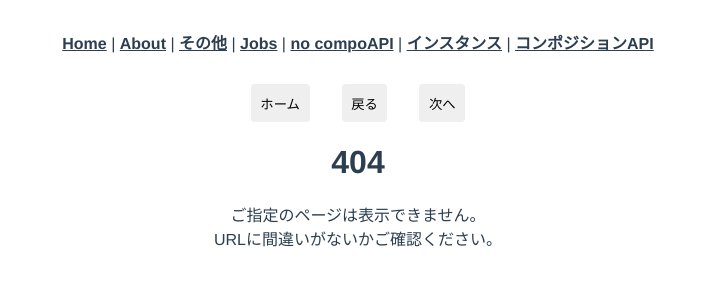
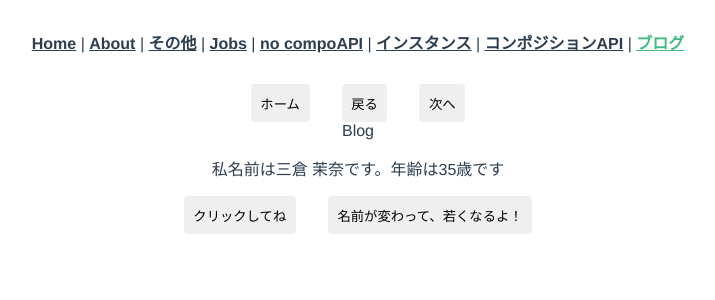
Before and after one commit to yozakurakirei/vue3-modal, a Vue app: page /blog in a window 1280 px wide. Before the commit this address had no page. Shown: the top 300 px of the page, without its empty margins (282-997 px from the left). Built offline with nearby package versions, Linux system fonts and the light colour scheme.

Commit message:
compositionAPI studying

```diff
--- a/src/App.vue
+++ b/src/App.vue
@@ -6,7 +6,8 @@
     <router-link :to="{ name: 'Jobs'}">Jobs</router-link> |
     <router-link :to="{ name: 'MyBook'}">no compoAPI</router-link> |
     <router-link :to="{ name: 'Instance'}">インスタンス</router-link> |
-    <router-link :to="{ name: 'CompositionApi'}">コンポジションAPI</router-link>
+    <router-link :to="{ name: 'CompositionApi'}">コンポジションAPI</router-link> |
+    <router-link :to="{ name: 'Blog' }">ブログ</router-link>
   </div>
   <button @click="redirect">ホーム</button>
   <button @click="back">戻る</button>
--- a/src/router/index.js
+++ b/src/router/index.js
@@ -1,11 +1,13 @@
-import { createRouter, createWebHistory } from 'vue-router'
-import Home from '../views/Home.vue'
+import { createRouter, createWebHistory } from 'vue-router';
+import Home from '../views/Home.vue';
 import Jobs from "../views/jobs/Jobs.vue";
 import JobDetail from "../views/jobs/JobDetail.vue";
 import NotFound404 from "../views/error/NotFound404.vue";
-import MyBook from "../views/MyStudy/MyBook.vue"
-import Instance from "../views/MyStudy/Instance.vue"
-import CompositionApi from "../views/MyStudy/CompositionApi.vue"
+import MyBook from "../views/MyStudy/MyBook.vue";
+import Instance from "../views/MyStudy/Instance.vue";
+import CompositionApi from "../views/MyStudy/CompositionApi.vue";
+import { setBlockTracking } from 'vue';
+import Blog from "../views/blog/Blog.vue";
 
 const routes = [
   {
@@ -59,6 +61,11 @@ const routes = [
     name: "CompositionApi",
     component: CompositionApi
   },
+  {
+    path: "/blog",
+    name: "Blog",
+    component: Blog,
+  }
 
 ]
 
--- a/src/views/Ather.vue
+++ b/src/views/Ather.vue
@@ -1,16 +1,10 @@
 <template>
   <h1>その他のページです</h1>
-  <p>{{ msg }}</p>
 </template>
 
 <script>
+import { ref } from '@vue/reactivity'
 export default {
-  name: "Ather",
-  data() {
-    return {
-      msg: "This is an Ather Page!(・・"
-    }
-  }
 }
 </script>
 
--- /dev/null
+++ b/src/views/blog/Blog.vue
@@ -0,0 +1,44 @@
+<template>
+  <div class="blog">
+    Blog
+    <p ref="p" >私名前は{{ name }}です。年齢は{{ age }}歳です</p>
+    <button @click="handleClick">クリックしてね</button>
+    <button @click="handleClick2">名前が変わって、若くなるよ！</button>
+  </div>
+</template>
+
+<script>
+import { ref } from '@vue/reactivity';
+
+export default {
+  setup() {
+    console.log(this);
+
+    const name = ref("三倉 茉奈");
+    const age = ref(35);
+
+    const p = ref(null)
+    console.log(p, p.value)
+
+    const handleClick = () => {
+      console.log(name.value + "がクリックしました");
+      console.log(p, p.value);
+      p.value.classList.add("test");
+      p.value.textContent = "三倉佳奈やで"
+    }
+
+    const handleClick2 = () => {
+      name.value = "まなちゃん";
+      age.value = 33;
+    }
+
+    return {
+      name, age, handleClick, handleClick2, p,
+    }
+  },
+}
+</script>
+
+<style>
+
+</style>
```
